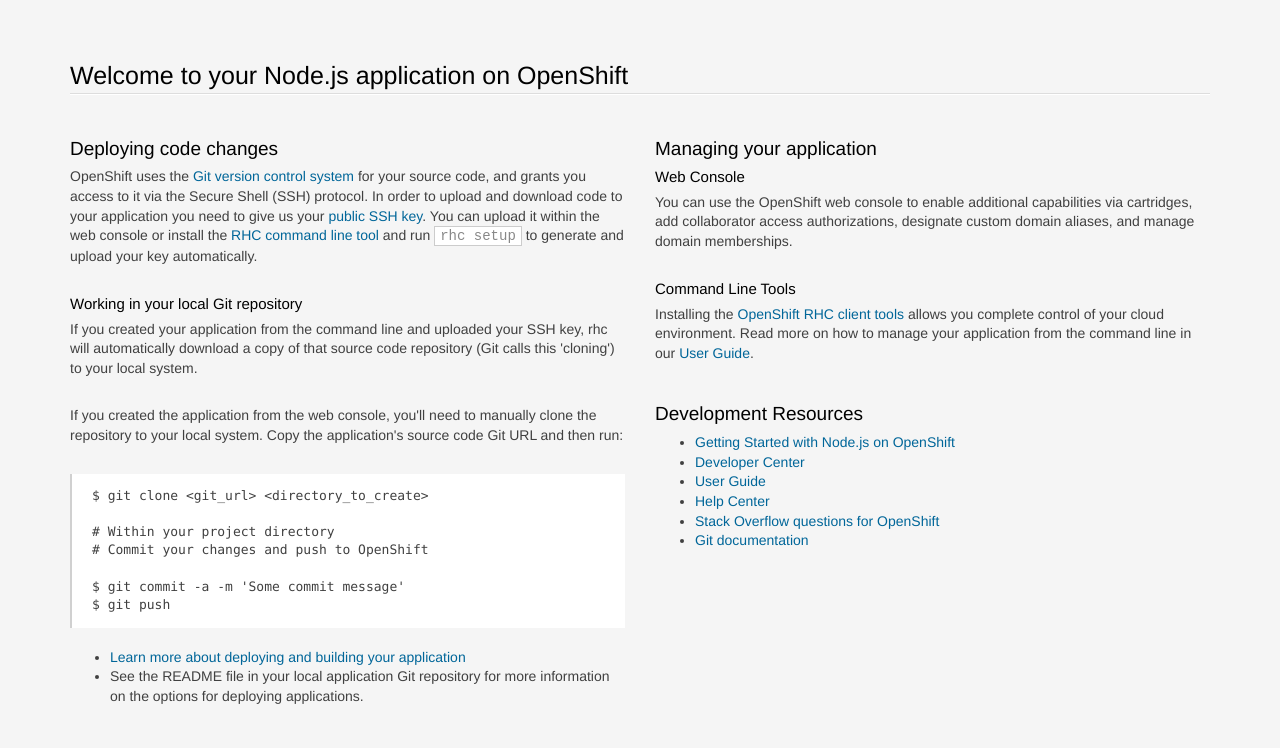
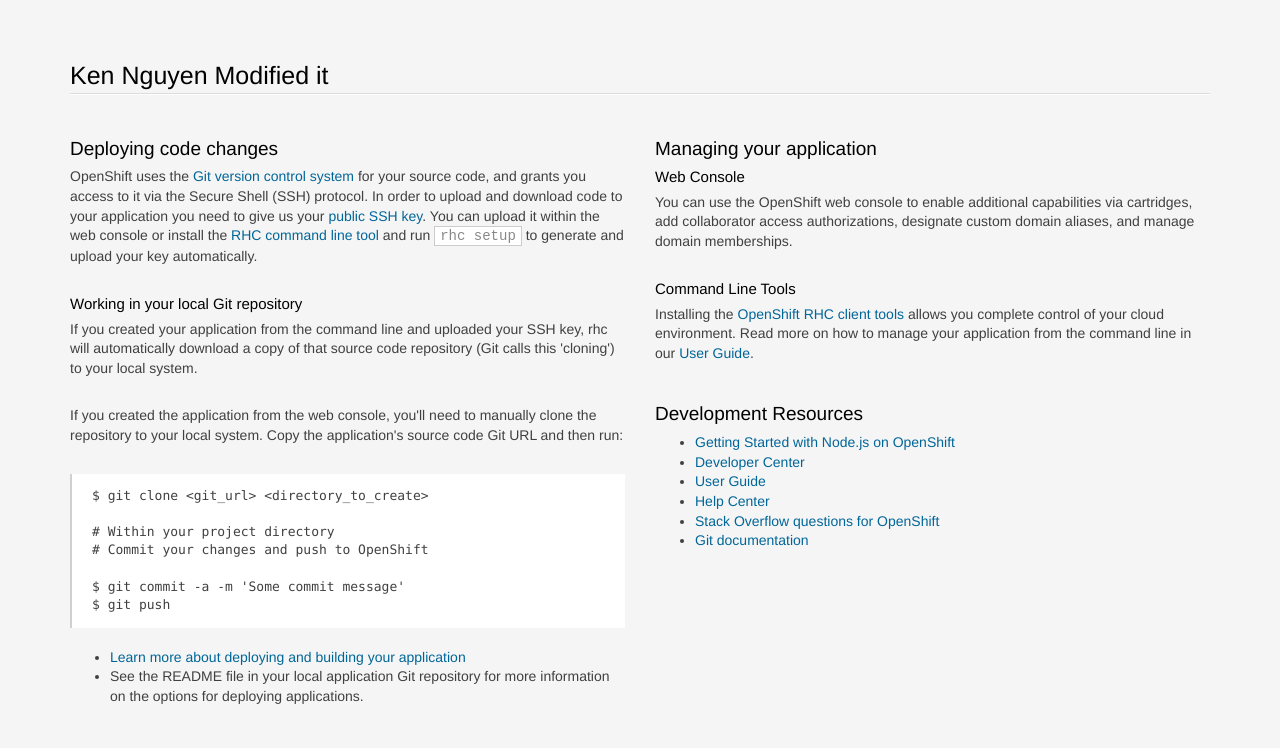
Before and after one commit to khoa4z/11kids, a website: page index.html in a window 1280 px wide. Shown: the top 748 px of the page. Drawn offline with Linux system fonts and the light colour scheme.

Commit message:
modified

```diff
--- a/index.html
+++ b/index.html
@@ -207,7 +207,7 @@
 <body>
 <section class='container'>
           <hgroup>
-            <h1>Welcome to your Node.js application on OpenShift</h1>
+            <h1>Ken Nguyen Modified it</h1>
           </hgroup>
 
 
```
